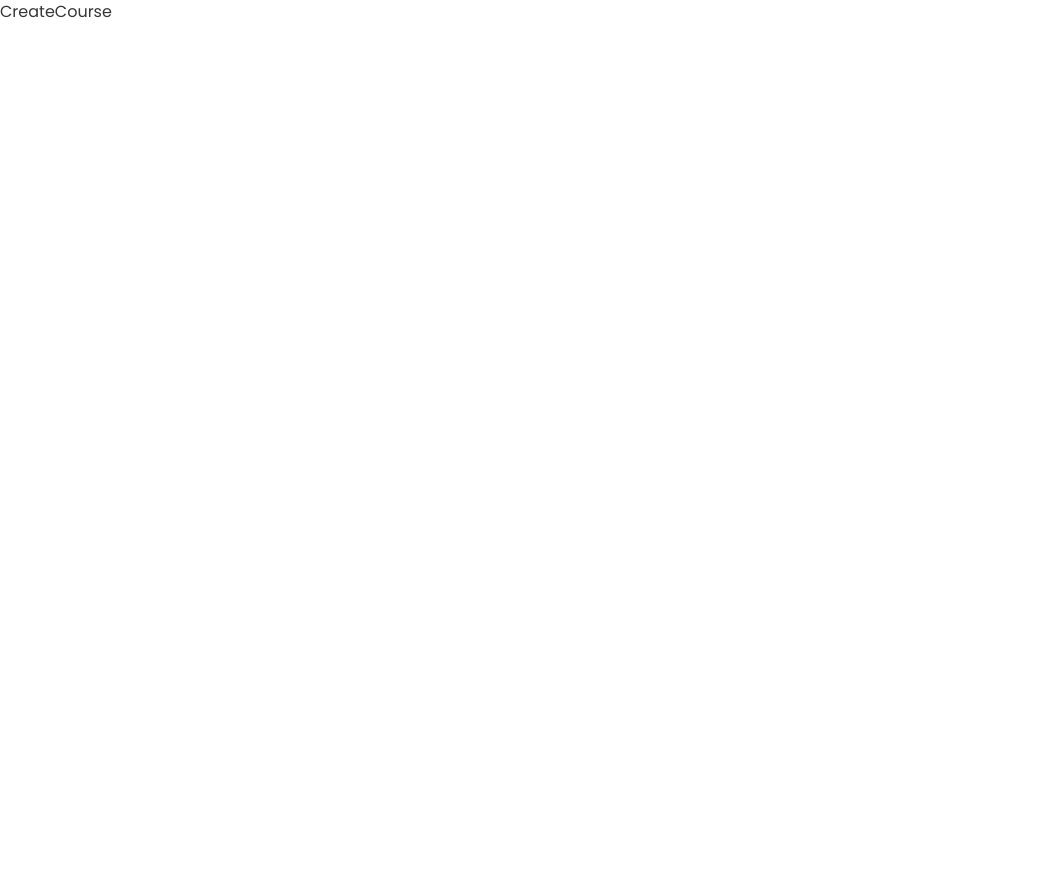
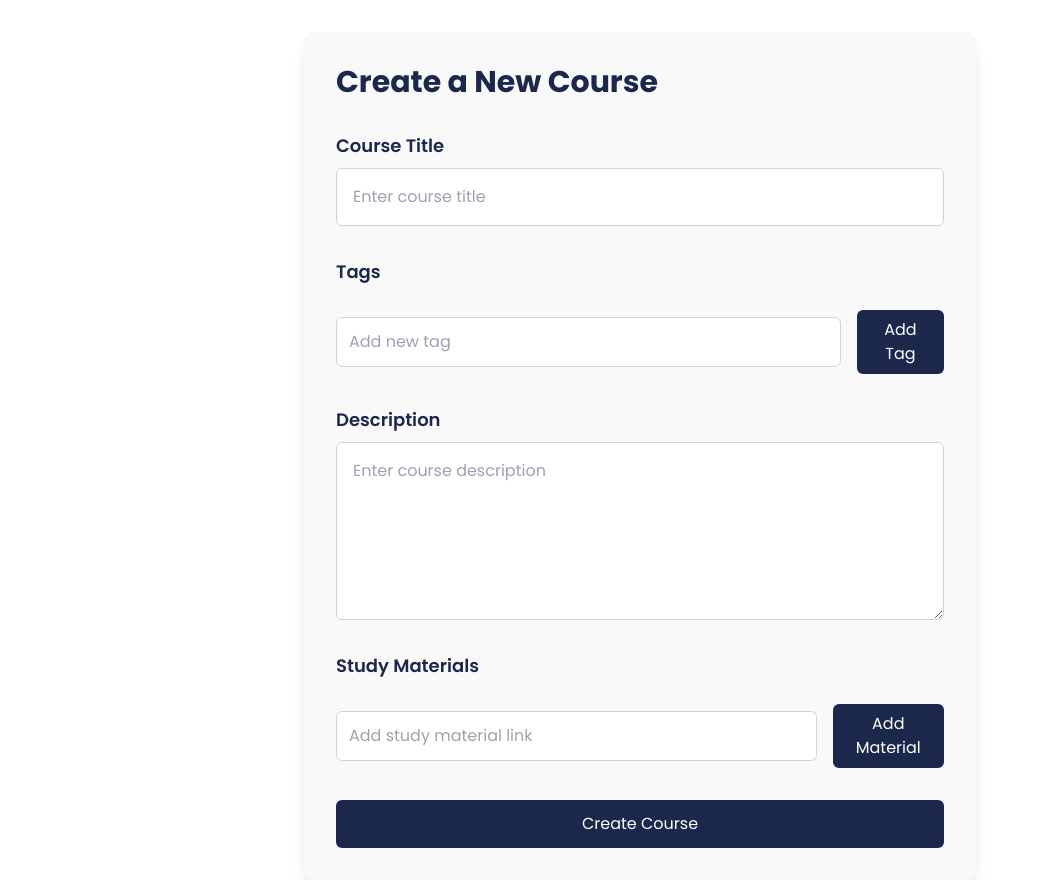
Before and after one commit to natalisvd/edu_tech, a Next.js app: page /create-course in a window 1280 px wide. Shown: the whole page, without its empty margins (0-1037 px from the left). Before the commit the page ends 800 px from the top, so only its background shows below. Built offline with nearby package versions, Linux system fonts and the light colour scheme.

Commit message:
Create course in progress

```diff
--- a/app/(course)/create-course/page.tsx
+++ b/app/(course)/create-course/page.tsx
@@ -1,4 +1,169 @@
+'use client';
+
+import { useState } from 'react';
+import { useForm, FormProvider } from 'react-hook-form';
+
+type FormValues = {
+  title: string;
+  description: string;
+  tags: string[];
+  materials: string[];
+};
 
 export default function CreateCourse() {
-  return <div>CreateCourse</div>;
+  const methods = useForm<FormValues>({
+    defaultValues: {
+      title: '',
+      description: '',
+      tags: [],
+      materials: [],
+    },
+  });
+
+  const { register, handleSubmit, watch, setValue, getValues } = methods;
+
+  const [newTag, setNewTag] = useState('');
+  const [newMaterial, setNewMaterial] = useState('');
+
+  const handleAddTag = () => {
+    const tags = getValues('tags');
+    if (newTag && !tags.includes(newTag)) {
+      setValue('tags', [...tags, newTag]);
+      setNewTag('');
+    }
+  };
+
+  const handleRemoveTag = (tag: string) => {
+    const tags = getValues('tags').filter((t) => t !== tag);
+    setValue('tags', tags);
+  };
+
+  const handleAddMaterial = () => {
+    if (newMaterial) {
+      const materials = getValues('materials');
+      setValue('materials', [...materials, newMaterial]);
+      setNewMaterial('');
+    }
+  };
+
+  const handleRemoveMaterial = (material: string) => {
+    const materials = getValues('materials').filter((m) => m !== material);
+    setValue('materials', materials);
+  };
+
+  const onSubmit = (data: FormValues) => {
+    console.log(data);
+    // Handle form submission
+  };
+
+  return (
+    <FormProvider {...methods}>
+      <div className="p-8 bg-[#F9F9F9] shadow-lg rounded-lg max-w-2xl mx-auto mt-8">
+        <h1 className="text-3xl font-bold text-[#1C274C] mb-8">Create a New Course</h1>
+
+        <form onSubmit={handleSubmit(onSubmit)} className="space-y-8">
+          {/* Course Title */}
+          <div className="form-control">
+            <label htmlFor="title" className="block text-[#1C274C] font-semibold mb-2 text-lg">Course Title</label>
+            <input
+              id="title"
+              {...register('title', { required: 'Title is required' })}
+              className="w-full border border-[#D1D5DB] p-4 rounded-md focus:outline-none focus:ring-2 focus:ring-[#1C274C]"
+              placeholder="Enter course title"
+            />
+          </div>
+
+          {/* Tags */}
+          <div className="form-control">
+            <label className="block text-[#1C274C] font-semibold mb-2 text-lg">Tags</label>
+            <div className="flex flex-wrap gap-3 mb-4">
+              {watch('tags').map((tag: string) => (
+                <div key={tag} className="flex items-center bg-[#E0E7FF] px-4 py-2 rounded-full text-[#1C274C] text-sm">
+                  {tag}
+                  <button
+                    type="button"
+                    onClick={() => handleRemoveTag(tag)}
+                    className="ml-2 text-red-500 text-lg"
+                  >
+                    &times;
+                  </button>
+                </div>
+              ))}
+            </div>
+            <div className="flex items-center">
+              <input
+                type="text"
+                value={newTag}
+                onChange={(e) => setNewTag(e.target.value)}
+                className="border border-[#D1D5DB] p-3 rounded-md w-full focus:outline-none focus:ring-2 focus:ring-[#1C274C]"
+                placeholder="Add new tag"
+              />
+              <button
+                type="button"
+                onClick={handleAddTag}
+                className="ml-4 bg-[#1C274C] text-white px-4 py-2 rounded-md hover:bg-[#334466]"
+              >
+                Add Tag
+              </button>
+            </div>
+          </div>
+
+          {/* Description */}
+          <div className="form-control">
+            <label htmlFor="description" className="block text-[#1C274C] font-semibold mb-2 text-lg">Description</label>
+            <textarea
+              id="description"
+              {...register('description')}
+              className="w-full border border-[#D1D5DB] p-4 rounded-md focus:outline-none focus:ring-2 focus:ring-[#1C274C]"
+              placeholder="Enter course description"
+              rows={6}
+            />
+          </div>
+
+          {/* Study Materials */}
+          <div className="form-control">
+            <label className="block text-[#1C274C] font-semibold mb-2 text-lg">Study Materials</label>
+            <div className="space-y-2 mb-4">
+              {watch('materials').map((material: string) => (
+                <div key={material} className="flex justify-between items-center bg-[#E0E7FF] p-3 rounded-md">
+                  <span className="text-[#1C274C] text-sm">{material}</span>
+                  <button
+                    type="button"
+                    onClick={() => handleRemoveMaterial(material)}
+                    className="text-red-500 text-lg"
+                  >
+                    &times;
+                  </button>
+                </div>
+              ))}
+            </div>
+            <div className="flex items-center">
+              <input
+                type="text"
+                value={newMaterial}
+                onChange={(e) => setNewMaterial(e.target.value)}
+                className="border border-[#D1D5DB] p-3 rounded-md w-full focus:outline-none focus:ring-2 focus:ring-[#1C274C]"
+                placeholder="Add study material link"
+              />
+              <button
+                type="button"
+                onClick={handleAddMaterial}
+                className="ml-4 bg-[#1C274C] text-white px-4 py-2 rounded-md hover:bg-[#334466]"
+              >
+                Add Material
+              </button>
+            </div>
+          </div>
+
+          {/* Submit Button */}
+          <button
+            type="submit"
+            className="w-full bg-[#1C274C] text-white px-6 py-3 rounded-md hover:bg-[#334466]"
+          >
+            Create Course
+          </button>
+        </form>
+      </div>
+    </FormProvider>
+  );
 }
```
